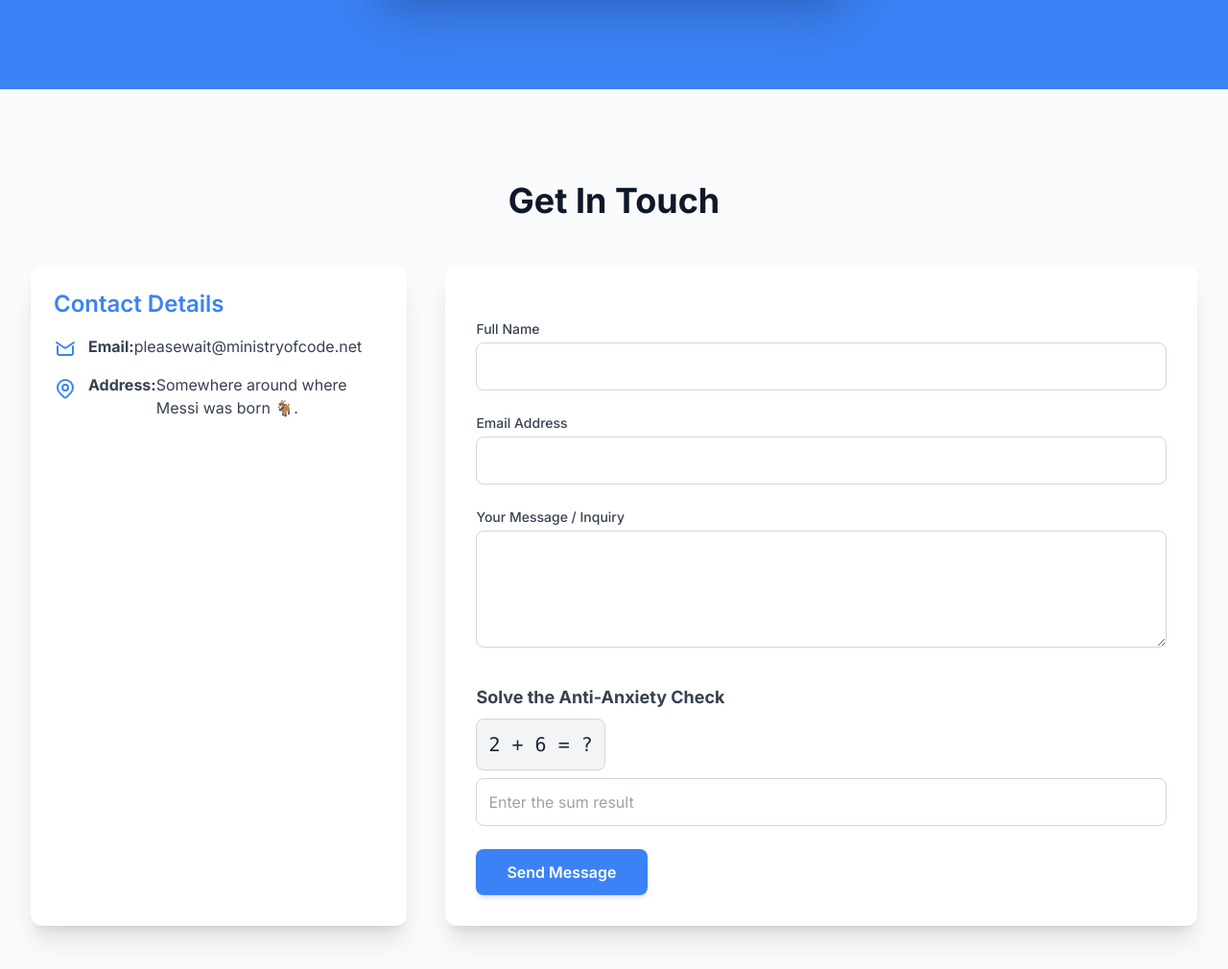
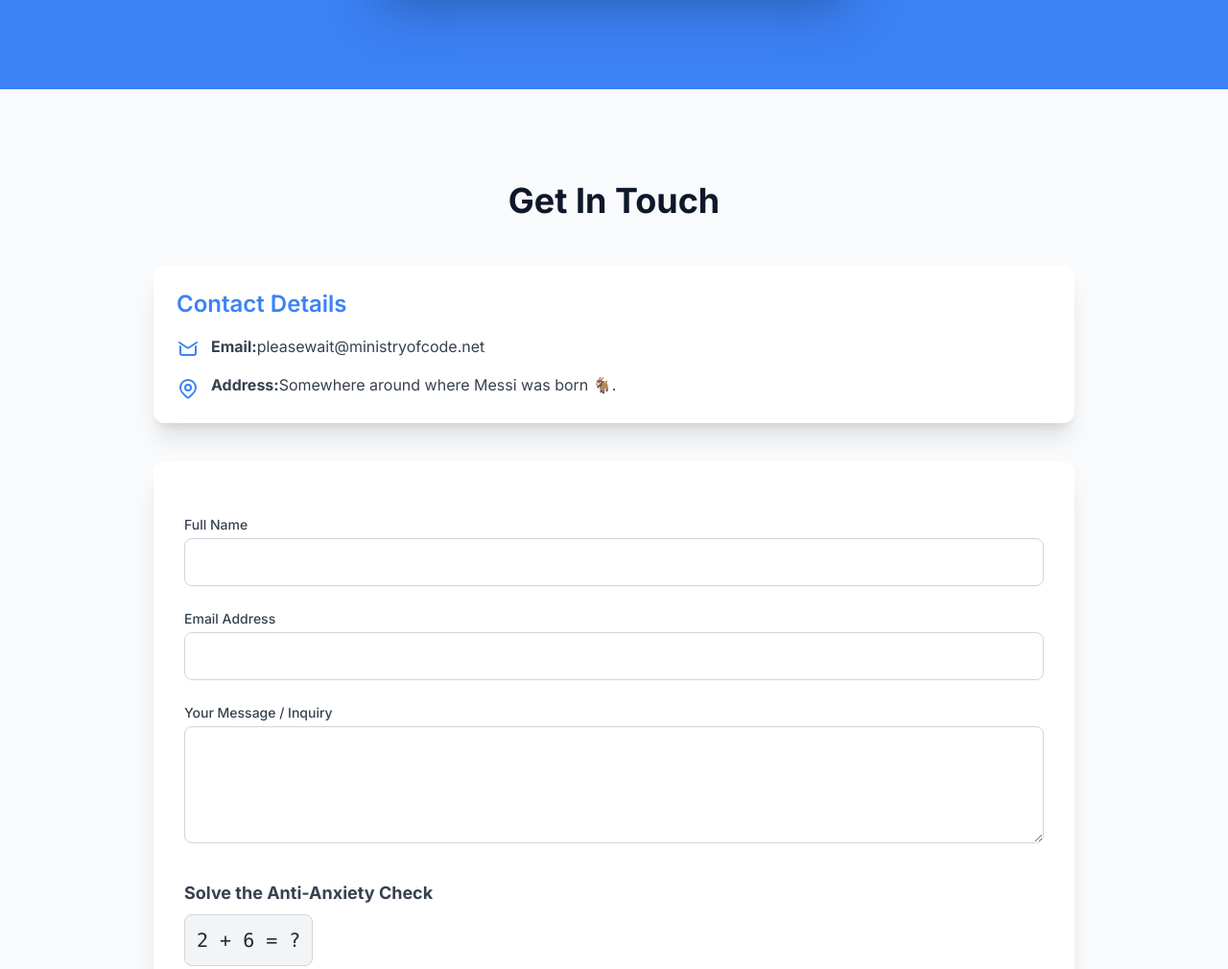
Before and after one commit to matiascarabias/ministry-of-code, a plain HTML site: page index.html in a window 1280 px wide. Shown: the part 1435-2445 px from the top of the page at 96% size. Drawn offline with nearby package versions, Linux system fonts and the light colour scheme.

Commit message:
New enhancements

```diff
--- a/index.html
+++ b/index.html
@@ -5,7 +5,7 @@
     <meta name="viewport" content="width=device-width, initial-scale=1.0">
     <title>Your Professional LLC | Home</title>
     <!-- Load Tailwind CSS --><script src="https://cdn.tailwindcss.com"></script>
-    <!-- Removed Google reCAPTCHA script --><script>
+    <script>
         tailwind.config = {
             theme: {
                 extend: {
@@ -94,8 +94,10 @@
         </div>
     </section>
 
-    <!-- About Section - Updated Content & Centered Flag --><section id="about" class="py-16 sm:py-20 lg:py-24 bg-gray-50">
-        <div class="max-w-7xl mx-auto px-4 sm:px-6 lg:px-8">
+    <!-- About Section - Updated Content & Centered Flag -->
+    <section id="about" class="py-16 sm:py-20 lg:py-24 bg-gray-50">
+        <!-- FIX: Changed max-w-7xl to max-w-5xl for a tighter content width -->
+        <div class="max-w-5xl mx-auto px-4 sm:px-6 lg:px-8">
             <h2 class="text-3xl sm:text-4xl font-bold text-dark-bg mb-10 text-center">
                 About Us
             </h2>
@@ -161,16 +163,16 @@
         </div>
     </section>
 
-    <!-- Contact Section - ID updated to contact-us --><section id="contact-us" class="py-16 sm:py-20 lg:py-24 bg-gray-50">
-        <div class="max-w-7xl mx-auto px-4 sm:px-6 lg:px-8">
+    <!-- Contact Section - ID updated to contact-us -->
+    <section id="contact-us" class="py-16 sm:py-20 lg:py-24 bg-gray-50">
+        <!-- FIX: Changed max-w-7xl to max-w-5xl for a tighter content width -->
+        <div class="max-w-5xl mx-auto px-4 sm:px-6 lg:px-8">
             <h2 class="text-3xl sm:text-4xl font-bold text-dark-bg mb-12 text-center">
                 Get In Touch
             </h2>
-            <div class="flex flex-wrap lg:flex-nowrap gap-10">
+            <div class="flex flex-wrap gap-10">
 
-                <!-- Contact Information Card -->
-                <!-- The w-full ensures stacking on mobile, and lg:w-1/3 sets the desktop width -->
-                <div class="w-full lg:w-1/3 bg-white p-6 rounded-xl shadow-xl flex flex-col justify-between">
+                <!-- Contact Information Card (Always w-full) --><div class="w-full bg-white p-6 rounded-xl shadow-xl flex flex-col justify-between">
                     <div>
                         <h3 class="text-2xl font-semibold text-primary-blue mb-4">Contact Details</h3>
 
@@ -187,11 +189,9 @@
                     </div>
                 </div>
 
-                <!-- Contact Form with Math CAPTCHA -->
-                <!-- The w-full ensures stacking on mobile, and lg:w-2/3 sets the desktop width -->
-                <div class="w-full lg:w-2/3 bg-white p-8 rounded-xl shadow-xl">
+                <!-- Contact Form with Math CAPTCHA (Always w-full) --><div class="w-full bg-white p-8 rounded-xl shadow-xl">
                     <form id="contactForm" class="space-y-6">
-                        <!-- General Error Message Area --><!-- STYLING CHANGE APPLIED HERE --><p id="formGeneralError" class="text-lg font-semibold text-primary-blue bg-blue-50 p-3 rounded-lg hidden transition-all duration-300">
+                        <!-- General Error Message Area --><p id="formGeneralError" class="text-lg font-semibold text-primary-blue bg-blue-50 p-3 rounded-lg hidden transition-all duration-300">
                             <!-- Custom validation messages will appear here --></p>
 
                         <div>
@@ -214,7 +214,7 @@
                             <!-- CAPTCHA Display --><div id="mathCaptchaContainer" class="text-xl font-mono p-3 bg-gray-100 border border-gray-300 rounded-lg mb-2 inline-block">
                                 <!-- JS will insert: X + Y = ? --></div>
                             <!-- CAPTCHA Input --><!-- 'required' restored here, but it's okay since this is the final check --><input type="number" id="mathCaptchaInput" name="captchaAnswer" placeholder="Enter the sum result" required class="w-full p-3 border border-gray-300 rounded-lg focus:ring-primary-blue focus:border-primary-blue">
-                            <!-- Error Message --><!-- STYLING CHANGE APPLIED HERE --><p id="captchaError" class="text-sm text-primary-blue mt-2 hidden">
+                            <!-- Error Message --><p id="captchaError" class="text-sm text-primary-blue mt-2 hidden">
                                 Incorrect result. The Ministry requires mathematical precision!
                             </p>
                         </div>
@@ -375,6 +375,7 @@
 
                     // Reset CAPTCHA for next time
                     generateCaptcha();
+                    contactForm.reset();
                     mathCaptchaInput.value = '';
                 } else {
                     // CAPTCHA failed: show error and reset input
```
